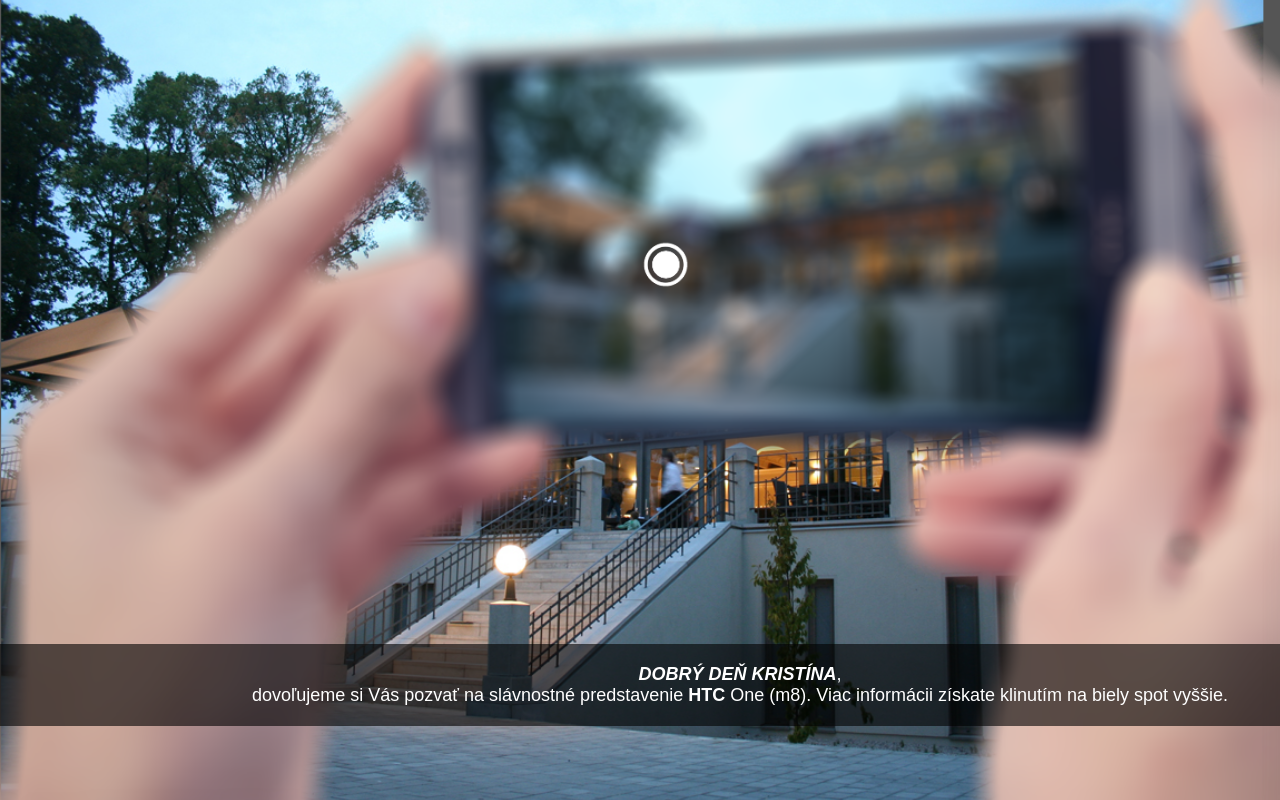
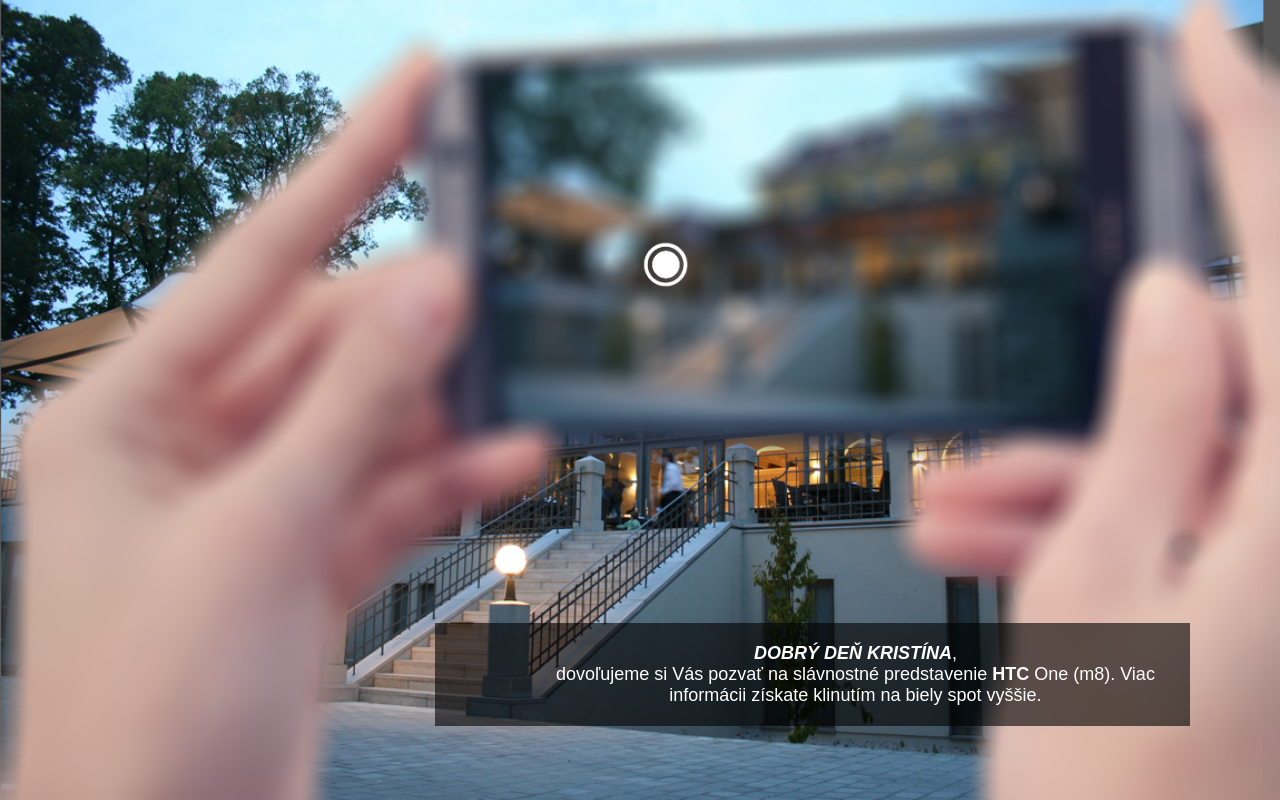
Before and after one commit to peterkajan/postovabanka, a PHP site: page /page1.html in a window 1280 px wide; the page is wider, and only the part inside the window is pictured. Run offline with PHP 8.4, Linux system fonts and the light colour scheme; some libraries are stand-ins or nearby versions.

Commit message:
text style

```diff
--- a/stylesheets/main.css
+++ b/stylesheets/main.css
@@ -44,10 +44,10 @@ body {
 	color: white;
 	position: absolute;
 	bottom: 7%;
-	/*right: 6%;*/
+	right: 7%;
 	background-color: rgba(0, 0, 0, 0.6);
 	padding: 20px 15px 20px 100px;
-	width: 100%;
+	width: 50%;
 	font-size:large;
 	text-align:center;
 }
```
